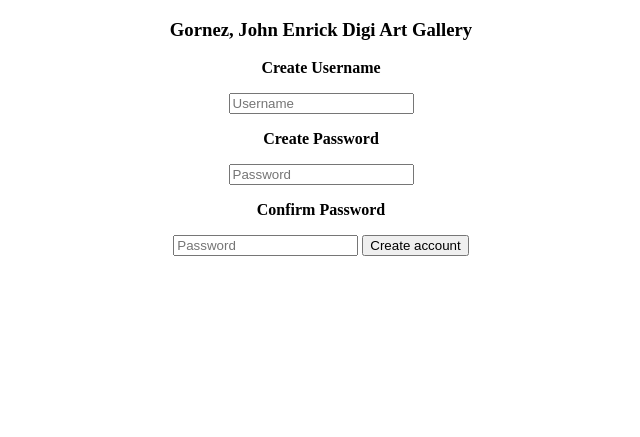
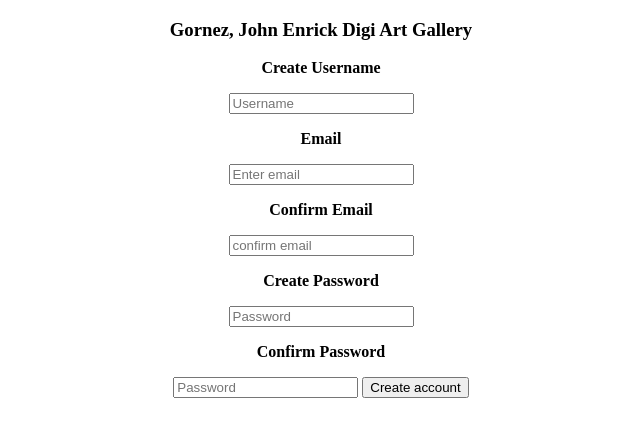
Before and after one commit to Enrick18/Enrickimage, a PHP site: page /signup.php in a window 1280 px wide. Shown: the top 437 px of the page, without its empty margins (319-959 px from the left). Run offline with PHP 8.4, Linux system fonts and the light colour scheme.

Commit message:
Update signup.php

```diff
--- a/signup.php
+++ b/signup.php
@@ -8,6 +8,10 @@
  <form action="gallery.php" align="center">
  <p><b>Create Username</b></p>
  <input type="text" name="" placeholder="Username" required>
+  <p><b>Email</b></p>
+ <input type="text" name="" placeholder="Enter email" required>
+  <p><b>Confirm Email</b></p>
+ <input type="text" name="" placeholder="confirm email" required>
  <p><b>Create Password</b></p>
  <input type="text" name="" placeholder="Password" required>
  <p><b>Confirm Password</b></p>
```
